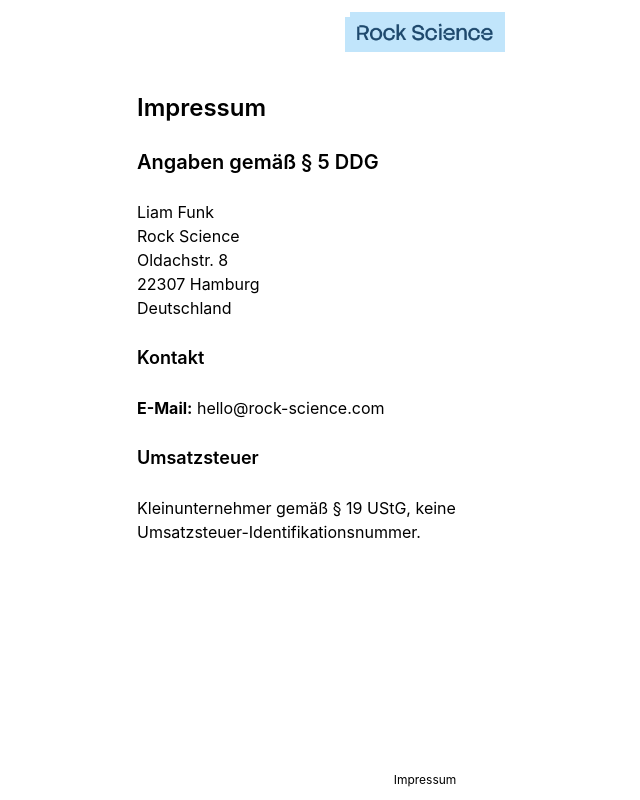
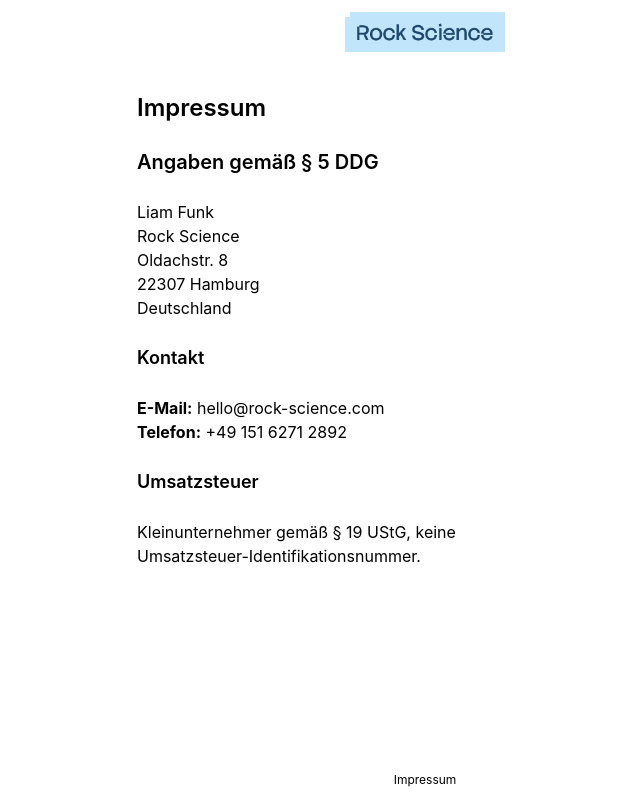
Before and after one commit to s0h311/rock-science-com, a Nuxt app: page /legal/impressum in a window 1280 px wide. Shown: the whole page, without its empty margins (215-855 px from the left). Built offline with nearby package versions, Linux system fonts and the light colour scheme.

Commit message:
update impressum

```diff
--- a/app/pages/legal/impressum.vue
+++ b/app/pages/legal/impressum.vue
@@ -24,6 +24,7 @@
     <br />
 
     <p><strong>E-Mail:</strong>&nbsp;hello@rock-science.com</p>
+    <p><strong>Telefon:</strong>&nbsp;+49 151 6271 2892</p>
     <br />
 
     <h3>Umsatzsteuer</h3>
```
